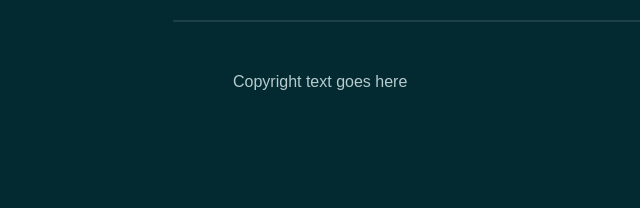
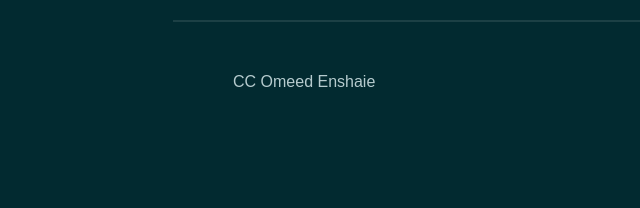
Before and after one commit to OmeedEn/bootstrap-portfolioproject, a plain HTML site: page index.html in a window 1280 px wide. Shown: the part 7559-7767 px from the top of the page, 67-707 px from the left. Drawn offline with Linux system fonts and the light colour scheme; a web font is replaced by a local one.

Commit message:
Update index.html

```diff
--- a/index.html
+++ b/index.html
@@ -554,7 +554,7 @@
             <div class="container">
                 <div class="row gy-4 justify-content-between">
                     <div class="col-auto">
-                        <p class="mb-0">Copyright text goes here</p>
+                        <p class="mb-0">CC Omeed Enshaie</p>
                     </div>
                     <div class="col-auto">
                         <div class="social-icons">
```
